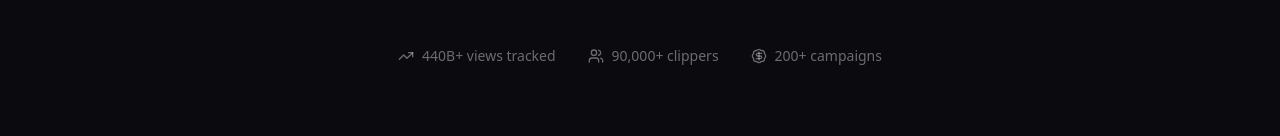
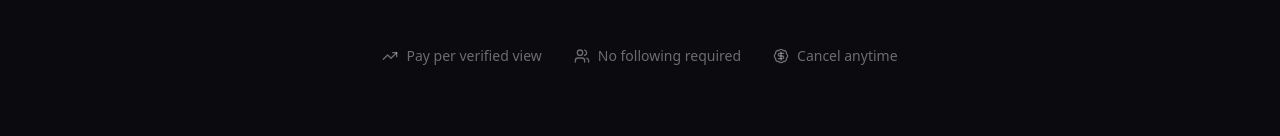
Before and after one commit to Chachi420/clipforge, a Next.js app: page / in a window 1280 px wide. Shown: the part 492-628 px from the top of the page. Built offline with nearby package versions, Linux system fonts and the light colour scheme.

Commit message:
Remove fabricated traction stats from landing page (no fake numbers at launch)

```diff
--- a/app/page.tsx
+++ b/app/page.tsx
@@ -38,10 +38,10 @@ export default function Landing() {
               Start a campaign
             </Link>
           </div>
-          <div className="mt-12 flex items-center justify-center gap-8 text-white/40">
-            <span className="flex items-center gap-2 text-sm"><TrendingUp size={16} /> 440B+ views tracked</span>
-            <span className="flex items-center gap-2 text-sm"><Users size={16} /> 90,000+ clippers</span>
-            <span className="flex items-center gap-2 text-sm"><BadgeDollarSign size={16} /> 200+ campaigns</span>
+          <div className="mt-12 flex flex-wrap items-center justify-center gap-8 text-white/40">
+            <span className="flex items-center gap-2 text-sm"><TrendingUp size={16} /> Pay per verified view</span>
+            <span className="flex items-center gap-2 text-sm"><Users size={16} /> No following required</span>
+            <span className="flex items-center gap-2 text-sm"><BadgeDollarSign size={16} /> Cancel anytime</span>
           </div>
         </section>
 
```
